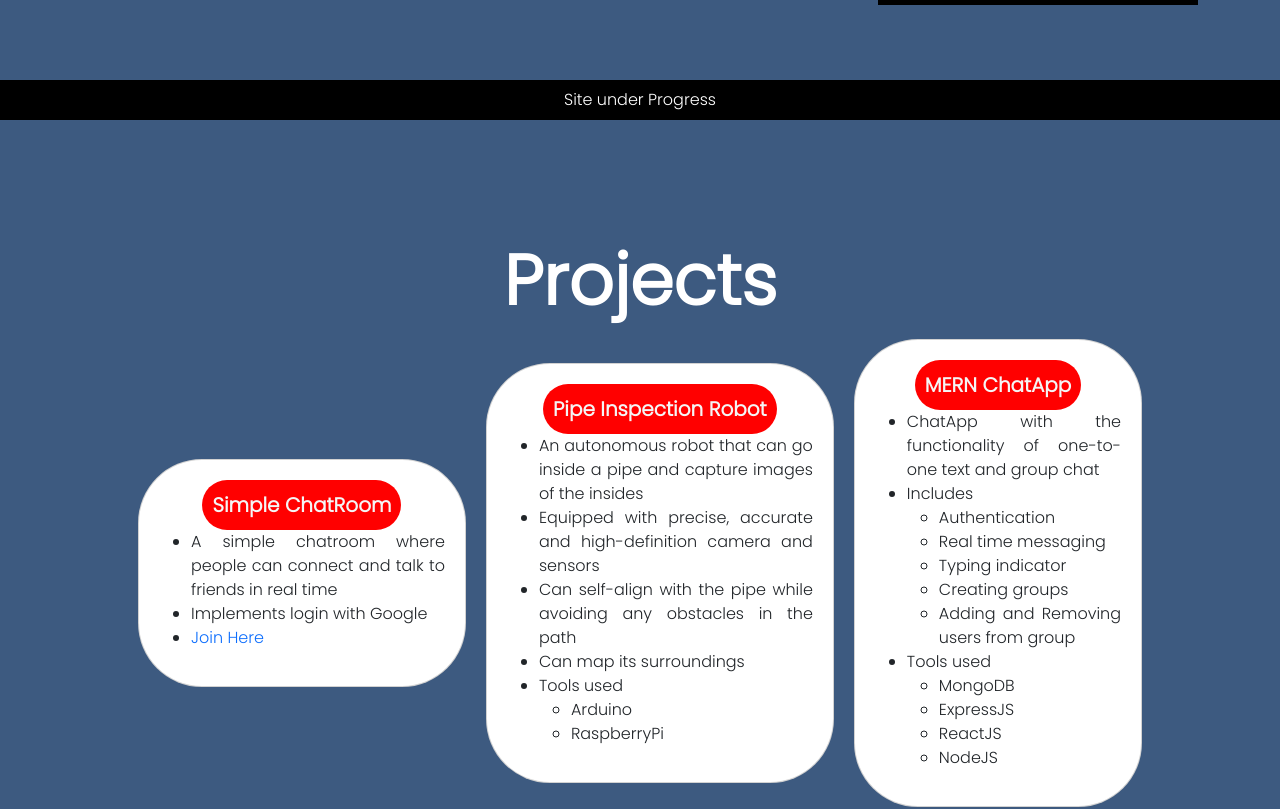
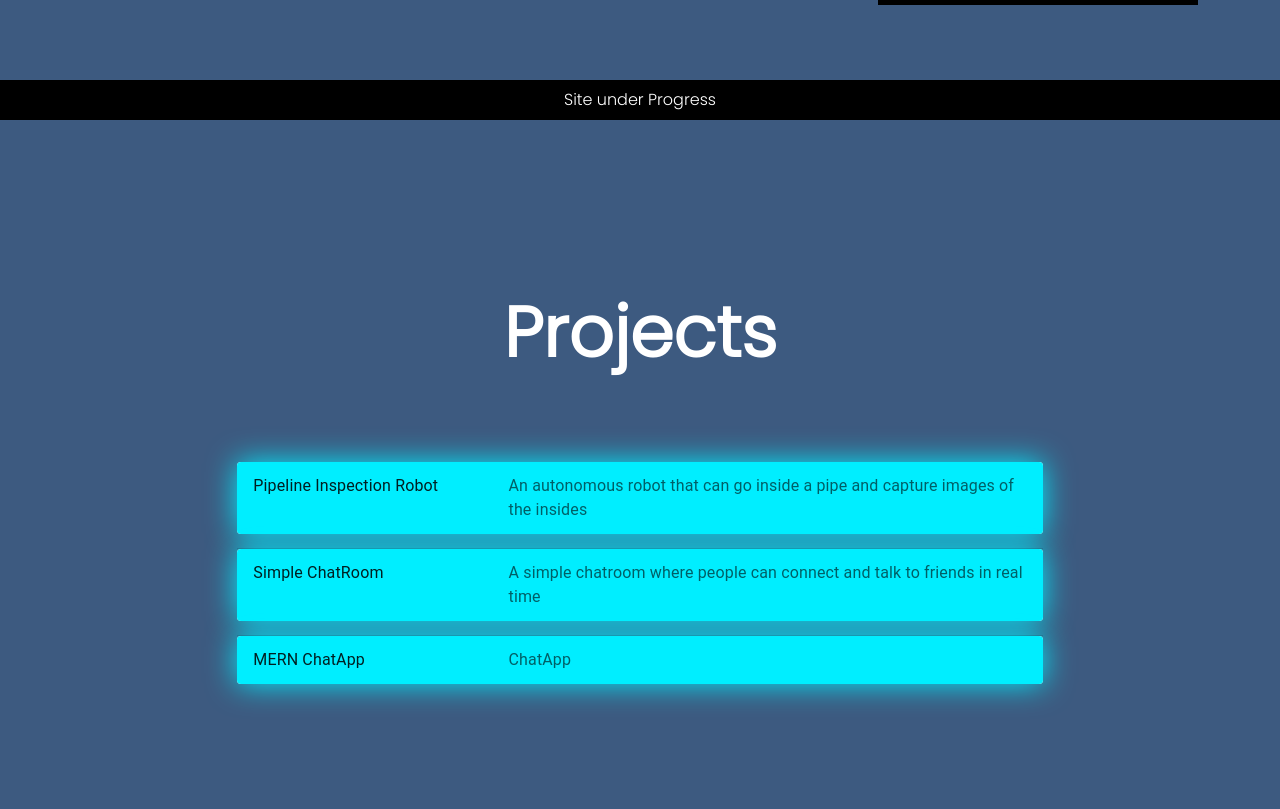
Before and after one commit to adityababerwal/portfolio, a React (Create React App) app: page / in a window 1280 px wide. Shown: the part 680-1489 px from the top of the page. Built offline with nearby package versions, Linux system fonts and the light colour scheme.

Commit message:
remodel Projects page

```diff
--- a/src/App.css
+++ b/src/App.css
@@ -1,11 +1,6 @@
 .App {
-  display: flex;
-  flex-direction: column;
   background-color: var(--bg);
-  height: 400vh;
-  width: 100%;
   font-family: 'Poppins', SourceCodePro;
-  overflow: hidden;
 }
 
 a {
--- /dev/null
+++ b/src/components/Projects/Accordian.js
@@ -0,0 +1,135 @@
+import * as React from 'react';
+import Accordion from '@mui/material/Accordion';
+import AccordionDetails from '@mui/material/AccordionDetails';
+import AccordionSummary from '@mui/material/AccordionSummary';
+import Typography from '@mui/material/Typography';
+import ExpandMoreIcon from '@mui/icons-material/ExpandMore';
+
+export default function ControlledAccordions() {
+  const [expanded, setExpanded] = React.useState(false);
+
+  const handleChange = (panel) => (event, isExpanded) => {
+    setExpanded(isExpanded ? panel : false);
+  };
+
+  return (
+    <div
+      style={{
+        display: 'flex',
+        flexDirection: 'column',
+        rowGap: '15px',
+        padding: '5px',
+      }}>
+      <Accordion
+        expanded={expanded === 'panel1'}
+        onChange={handleChange('panel1')}
+        sx={{
+          boxShadow: '0 0 30px var(--glow-color)',
+          borderRadius: 1,
+        }}
+      >
+        <AccordionSummary
+          aria-controls="panel1bh-content"
+          id="panel1bh-header"
+          sx={{
+            backgroundColor: 'var(--glow-color)',
+            borderRadius: 1,
+          }}
+        >
+          <Typography sx={{ width: '33%', flexShrink: 0 }}>
+            Pipeline Inspection Robot
+          </Typography>
+          <Typography sx={{ color: 'text.secondary' }}>An autonomous robot that can go inside a pipe and capture images of the insides</Typography>
+        </AccordionSummary>
+        <AccordionDetails>
+          <ul>
+            <li>Equipped with precise, accurate and high-definition camera and sensors</li>
+            <li>Can self-align with the pipe while avoiding any obstacles in the path</li>
+            <li>Can map its surroundings</li>
+            <li>Tools used
+              <ul>
+                <li>Arduino</li>
+                <li>RaspberryPi</li>
+              </ul>
+            </li>
+          </ul>
+
+        </AccordionDetails>
+      </Accordion>
+
+      <Accordion
+        expanded={expanded === 'panel2'}
+        onChange={handleChange('panel2')}
+        sx={{
+          boxShadow: '0 0 30px var(--glow-color)',
+          borderRadius: 1,
+        }}
+      >
+        <AccordionSummary
+          aria-controls="panel2bh-content"
+          id="panel2bh-header"
+          sx={{
+            backgroundColor: 'var(--glow-color)',
+            borderRadius: 1,
+          }}
+        >
+          <Typography sx={{ width: '33%', flexShrink: 0 }}>
+            Simple ChatRoom
+          </Typography>
+          <Typography sx={{ color: 'text.secondary' }}>A simple chatroom where people can connect and talk to friends in real time</Typography>
+        </AccordionSummary>
+        <AccordionDetails>
+          <ul>
+            <li>Implements login with Google</li>
+            <li><a href="#">Join Here</a></li>
+          </ul>
+        </AccordionDetails>
+      </Accordion>
+
+      <Accordion
+        expanded={expanded === 'panel3'}
+        onChange={handleChange('panel3')}
+        sx={{
+          boxShadow: '0 0 30px var(--glow-color)',
+          borderRadius: 1,
+        }}
+      >
+        <AccordionSummary
+          aria-controls="panel3bh-content"
+          id="panel3bh-header"
+          sx={{
+            backgroundColor: 'var(--glow-color)',
+            borderRadius: 1,
+          }}
+        >
+          <Typography sx={{ width: '33%', flexShrink: 0 }}>
+            MERN ChatApp
+          </Typography>
+          <Typography sx={{ color: 'text.secondary' }}>ChatApp</Typography>
+        </AccordionSummary>
+        <AccordionDetails>
+          <ul>
+            <li>ChatApp with the functionality of one-to-one text and group chat</li>
+            <li>Includes
+              <ul>
+                <li>Authentication</li>
+                <li>Real time messaging</li>
+                <li>Typing indicator</li>
+                <li>Creating groups</li>
+                <li>Adding and Removing users from group</li>
+              </ul>
+            </li>
+            <li>Tools used
+              <ul>
+                <li>MongoDB</li>
+                <li>ExpressJS</li>
+                <li>ReactJS</li>
+                <li>NodeJS</li>
+              </ul>
+            </li>
+          </ul>
+        </AccordionDetails>
+      </Accordion>
+    </div>
+  );
+}
--- a/src/components/Projects/Projects.css
+++ b/src/components/Projects/Projects.css
@@ -1,10 +1,16 @@
 #Projects {
   width: 100%;
   display: flex;
-  flex-direction: column;
   align-items: center;
   justify-content: center;
   height: 100vh;
+}
+
+#Projects > .container {
+  display: flex;
+  flex-direction: column;
+  align-items: center;
+  height: 60%;
 }
 
 .title {
@@ -13,44 +19,15 @@
   color: white;
 }
 
-.cards {
-  display: flex;
-  justify-content: space-between;
-  width: 80%;
-  height: 60%;
-}
-
-@media (max-width: 1200px) {
-  .cards {
-    flex-direction: column;
-    width: 70vw;
-    row-gap: 10px;
+@media (max-width: 700px) {
+  .title {
+    font-size: 10vw;
   }
 }
 
-.card {
-  margin: auto 10px;
-  padding: 20px 20px;
-  background-color: white;
-  border-radius: 5vw;
+.projects {
   display: flex;
-  flex-direction: column;
+  justify-content: center;
   align-items: center;
-  justify-content: center;
-  transition: transform .4s ease;
-  text-align: justify;
+  flex-grow: 1;
 }
-
-.card:hover {
-  transform: scale(1.05);
-  z-index: 1;
-}
-
-.heading {
-  background-color: red;
-  border-radius: 5vw;
-  padding: 10px;
-  color: whitesmoke;
-  font-weight: 600;
-  font-size: 20px;
-}
--- a/src/components/Projects/Projects.js
+++ b/src/components/Projects/Projects.js
@@ -1,59 +1,17 @@
 import React from "react";
 import './Projects.css';
+import Accordion from './Accordian.js';
 
 const Projects = () => {
   return (
     <div id="Projects">
-      <div className="title">
-        Projects
-      </div>
+      <div className="container">
+        <div className="title">
+          Projects
+        </div>
 
-      <div className="cards">
-        <div className="card">
-          <span className="heading">Simple ChatRoom</span>
-          <ul>
-            <li>A simple chatroom where people can connect and talk to friends in real time</li>
-            <li>Implements login with Google</li>
-            <li><a href="#">Join Here</a></li>
-          </ul>
-        </div>
-        <div className="card">
-          <span className="heading">Pipe Inspection Robot</span>
-          <ul>
-            <li>An autonomous robot that can go inside a pipe and capture images of the insides</li>
-            <li>Equipped with precise, accurate and high-definition camera and sensors</li>
-            <li>Can self-align with the pipe while avoiding any obstacles in the path</li>
-            <li>Can map its surroundings</li>
-            <li>Tools used
-              <ul>
-                <li>Arduino</li>
-                <li>RaspberryPi</li>
-              </ul>
-            </li>
-          </ul>
-        </div>
-        <div className="card">
-          <span className="heading">MERN ChatApp</span>
-          <ul>
-            <li>ChatApp with the functionality of one-to-one text and group chat</li>
-            <li>Includes
-              <ul>
-                <li>Authentication</li>
-                <li>Real time messaging</li>
-                <li>Typing indicator</li>
-                <li>Creating groups</li>
-                <li>Adding and Removing users from group</li>
-              </ul>
-            </li>
-            <li>Tools used
-              <ul>
-                <li>MongoDB</li>
-                <li>ExpressJS</li>
-                <li>ReactJS</li>
-                <li>NodeJS</li>
-              </ul>
-            </li>
-          </ul>
+        <div className="projects">
+          <Accordion/>
         </div>
       </div>
     </div>
```
Also changed, not shown: src/App.js (+4 -3 lines).
